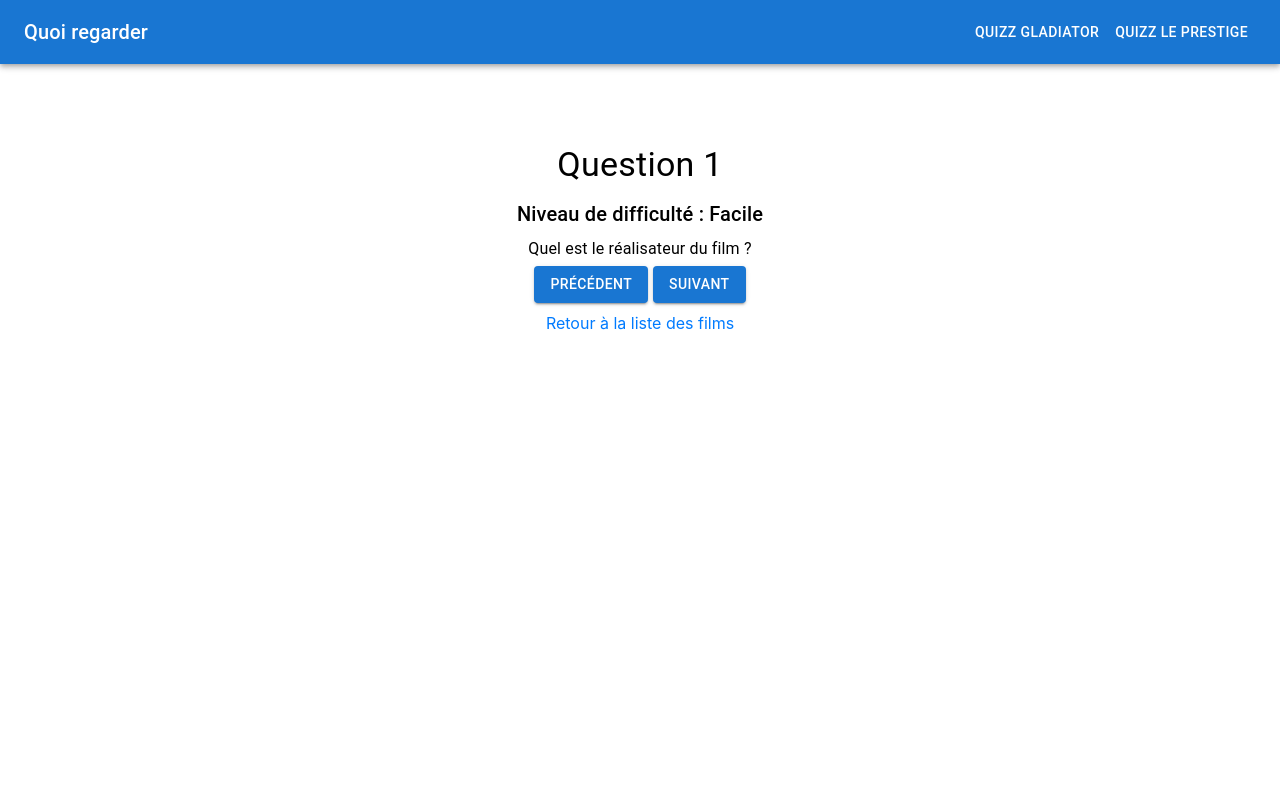
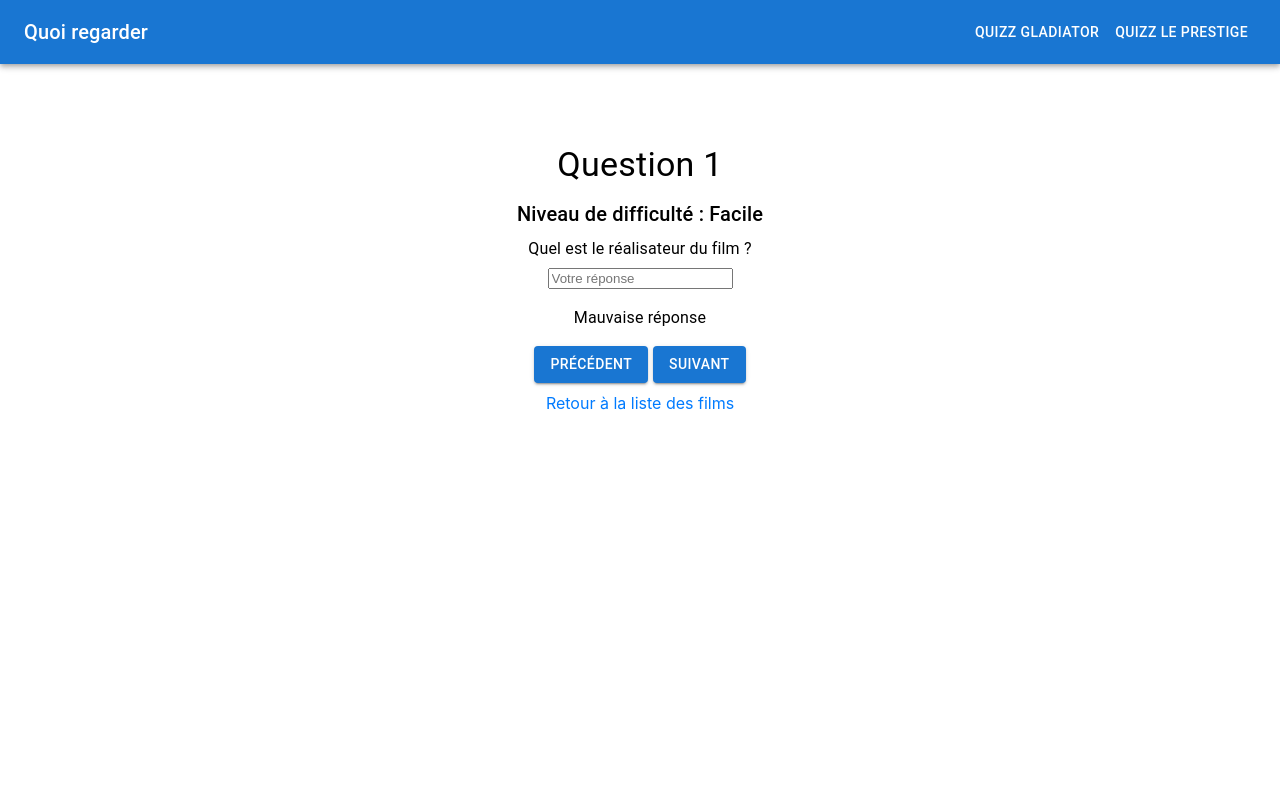
Before and after one commit to Romain-Pailler/quoi_regarder, a React (Create React App) app: page /quizzGladiator in a window 1280 px wide. Shown: the top 800 px of the page. Built offline with nearby package versions, Linux system fonts and the light colour scheme.

Commit message:
Debut reponse Question

```diff
--- a/src/component/QuizzGladiator.jsx
+++ b/src/component/QuizzGladiator.jsx
@@ -5,33 +5,44 @@ import { Link } from 'react-router-dom';
 const questions = [
   {
 
-    contenu:'Quel est le réalisateur du film ?',
+    contenu: 'Quel est le réalisateur du film ?',
+    reponse: 'oui',
     difficulty: 'Facile',
   },
   {
 
-    contenu:'Qui a composé la bande originale du film ?',
+    contenu: 'Qui a composé la bande originale du film ?',
+    reponse: 'oui',
     difficulty: 'Moyen',
   },
   {
 
-    contenu:'Dans quelle contrée a lieu la première bataille du film ?',
+    contenu: 'Dans quelle contrée a lieu la première bataille du film ?',
+    reponse: 'oui',
     difficulty: 'Difficile',
   },
   {
 
-    contenu:'Comment se prénomme le serviteur de Maximus ?',
+    contenu: 'Comment se prénomme le serviteur de Maximus ?',
+    reponse: 'oui',
     difficulty: 'Moyen',
   },
   {
 
-    contenu:'Quels objets sont enterrés par Juba après la mort de Maximus ?',
+    contenu: 'Quels objets sont enterrés par Juba après la mort de Maximus ?',
+    reponse: 'Non',
     difficulty: 'Difficile',
   },
 ];
 
+
+function valider(e) {
+  e.preventDefault()
+}
+
 const QuizzGladiator = () => {
   const [activeQuestionIndex, setActiveQuestionIndex] = useState(0);
+  const [input_reponse, setInputReponse] = useState("")
 
   const handleNextQuestion = () => {
     setActiveQuestionIndex((prevIndex) =>
@@ -44,8 +55,11 @@ const QuizzGladiator = () => {
       prevIndex > 0 ? prevIndex - 1 : questions.length - 1
     );
   };
+
+  let ErrorReponse = input_reponse.includes(questions[activeQuestionIndex].reponse)
+
   return (
-    <div style={{ height: '100vh', margin:'80px auto 30px auto'}}>
+    <div style={{ height: '100vh', margin: '80px auto 30px auto' }}>
       <Typography variant="h4" align="center" gutterBottom>
         Question {activeQuestionIndex + 1}
       </Typography>
@@ -55,18 +69,29 @@ const QuizzGladiator = () => {
       <Typography variant="body1" align="center" gutterBottom>
         {questions[activeQuestionIndex].contenu}
       </Typography>
+      <Typography variant="body1" align="center" gutterBottom>
+        <input type='text' placeholder='Votre réponse' name='nom_reponse' onChange={(e) => setInputReponse(e.target.value)} />
+
+        {ErrorReponse ?
+          <div>
+            Bonne réponse
+          </div>
+          :
+          <p>Mauvaise réponse</p>
+        }
+      </Typography>
       <div style={{ display: 'flex', justifyContent: 'center' }}>
-        <Button onClick={handlePreviousQuestion} style={{ marginRight:'5px' }} variant="contained" color="primary">
+        <Button onClick={handlePreviousQuestion} style={{ marginRight: '5px' }} variant="contained" color="primary">
           Précédent
         </Button>
         <Button onClick={handleNextQuestion} variant="contained" color="primary">
           Suivant
         </Button>
       </div>
-      <div style={{ textAlign:'center',marginTop:'10px'}}>
-      <Link to="/" className='linkStyle'>
-        Retour à la liste des films
-      </Link>
+      <div style={{ textAlign: 'center', marginTop: '10px' }}>
+        <Link to="/" className='linkStyle'>
+          Retour à la liste des films
+        </Link>
       </div>
     </div>
   );
```
